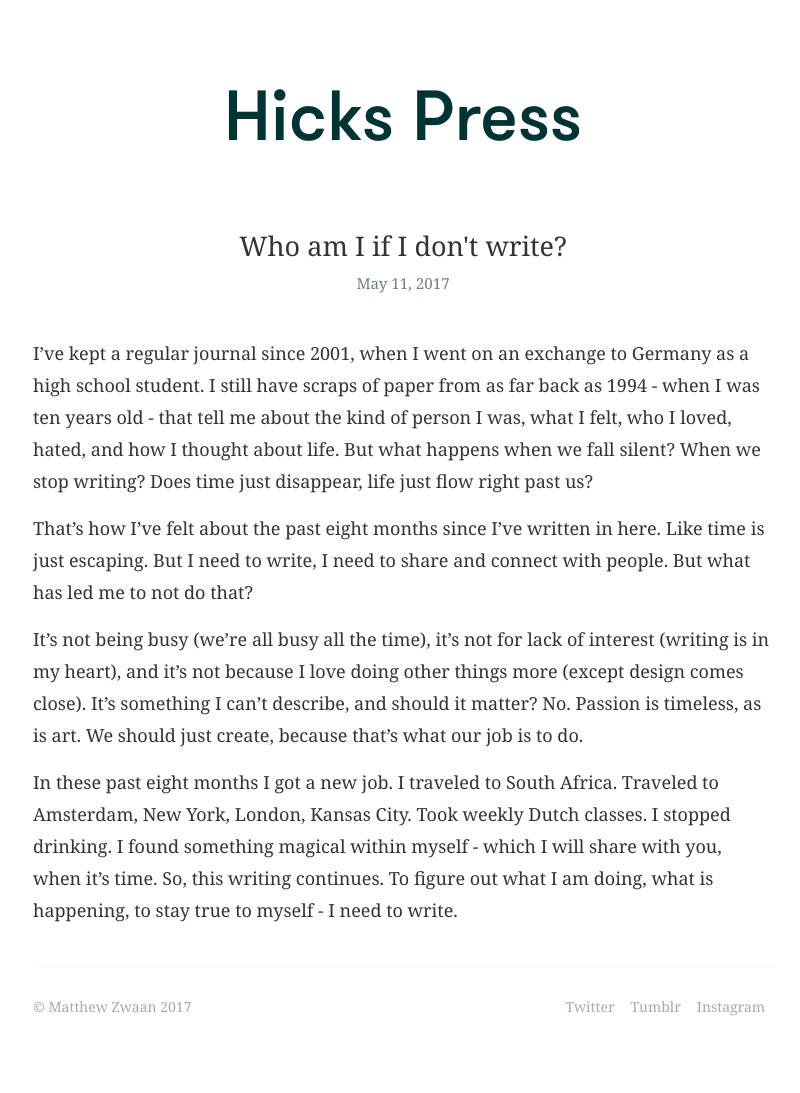
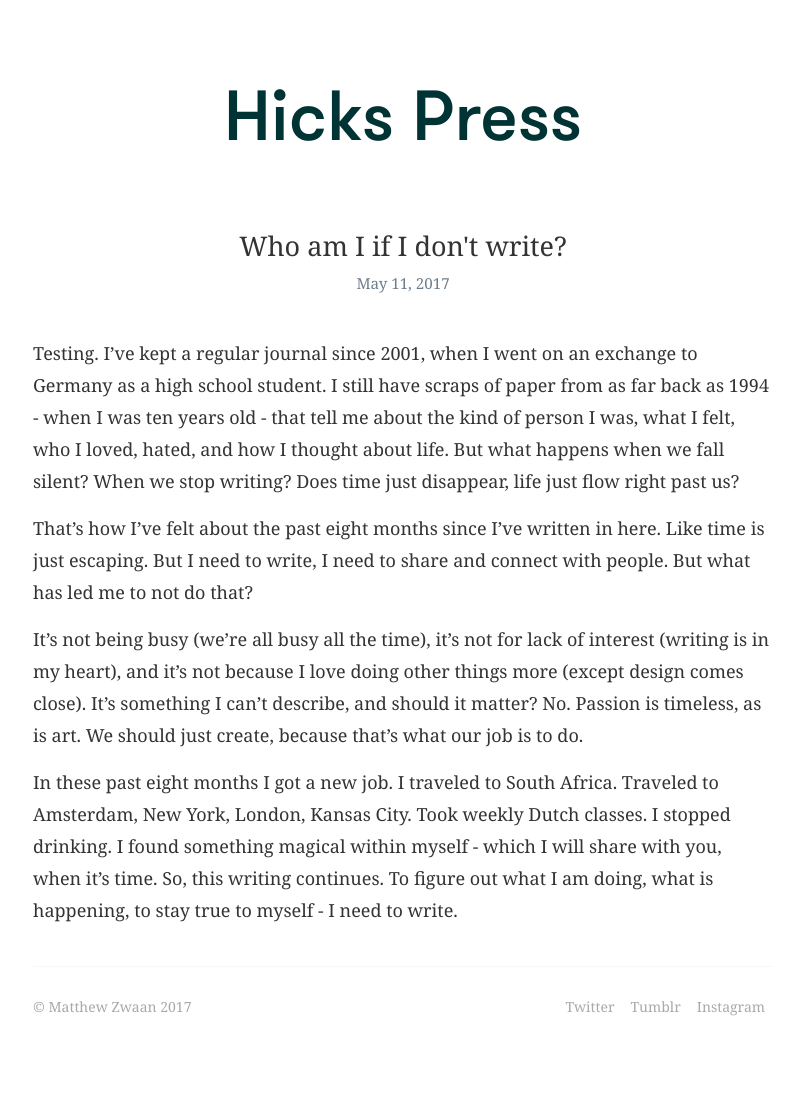
Before and after one commit to mattihicks/matthewmatthew, a Jekyll site: the page built from _posts/2017-05-11-who-am-i-writing.markdown, in a window 1280 px wide. Shown: the whole page, without its empty margins (237-1037 px from the left). Built offline with Jekyll 4.4.1, drawn with Linux system fonts in a browser that asks for light colours; some web fonts are replaced.

Commit message:
testing changes

```diff
--- a/_posts/2017-05-11-who-am-i-writing.markdown
+++ b/_posts/2017-05-11-who-am-i-writing.markdown
@@ -8,7 +8,7 @@ categories: creativity
 ![Writing](/assets/images/writing.jpg){: .after-title }
 <br/><br/> -->
 
-I've kept a regular journal since 2001, when I went on an exchange to Germany as a high school student. I still have scraps of paper from as far back as 1994 - when I was ten years old - that tell me about the kind of person I was, what I felt, who I loved, hated, and how I thought about life. But what happens when we fall silent? When we stop writing? Does time just disappear, life just flow right past us?
+Testing. I've kept a regular journal since 2001, when I went on an exchange to Germany as a high school student. I still have scraps of paper from as far back as 1994 - when I was ten years old - that tell me about the kind of person I was, what I felt, who I loved, hated, and how I thought about life. But what happens when we fall silent? When we stop writing? Does time just disappear, life just flow right past us?
 
 That's how I've felt about the past eight months since I've written in here. Like time is just escaping. But I need to write, I need to share and connect with people. But what has led me to not do that?
 
--- a/_posts/_2017-05-16-no-one-cares.markdown
+++ b/_posts/_2017-05-16-no-one-cares.markdown
@@ -8,7 +8,7 @@ categories: creativity
 ![Writing](/assets/images/writing.jpg){: .after-title }
 <br/><br/> -->
 
-I've kept a regular journal since 2001, when I went on an exchange to Germany as a high school student. I still have scraps of paper from as far back as 1994 - when I was ten years old - that tell me about the kind of person I was, what I felt, who I loved, hated, and how I thought about life. But what happens when we fall silent? When we stop writing? Does time just disappear, life just flow right past us?
+Testing yes. I've kept a regular journal since 2001, when I went on an exchange to Germany as a high school student. I still have scraps of paper from as far back as 1994 - when I was ten years old - that tell me about the kind of person I was, what I felt, who I loved, hated, and how I thought about life. But what happens when we fall silent? When we stop writing? Does time just disappear, life just flow right past us?
 
 That's how I've felt about the past eight months since I've written in here. Like time is just escaping. But I need to write, I need to share and connect with people. But what has led me to not do that?
 
```
Also changed, not shown: 1 other file.
